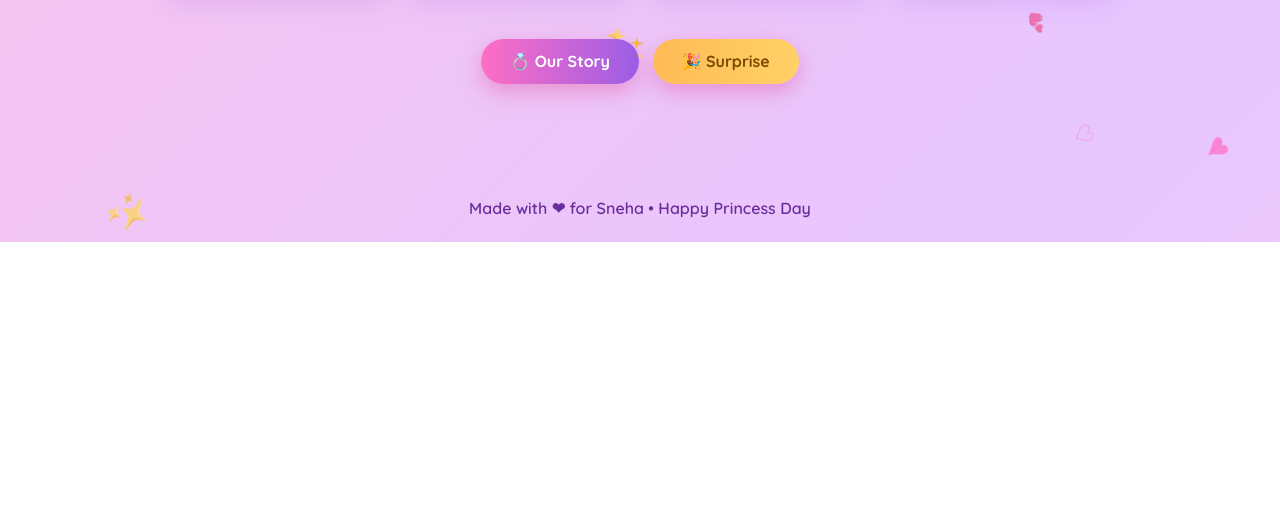
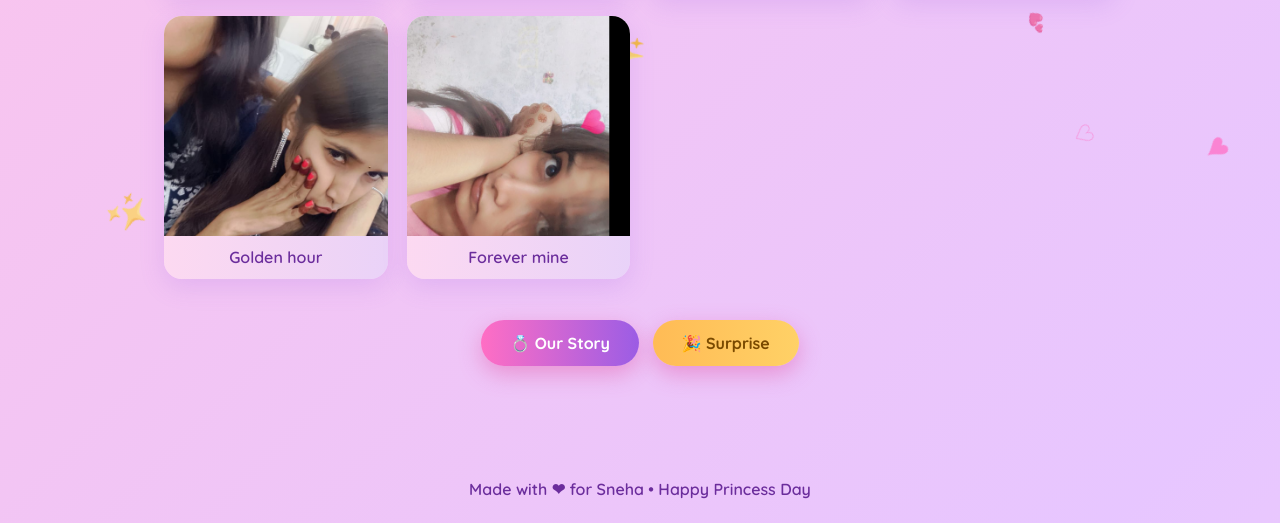
Before and after one commit to anishgotnomed/princess-day-sneha, a plain HTML site: page gallery.html in a window 1280 px wide. Shown: the part 559-1082 px from the top of the page. Before the commit the page ends 801 px from the top, so only its background shows below. Drawn offline with Linux system fonts and the light colour scheme.

Commit message:
Gallery: all 7 unique photos, face-cropped; surprise image restored to original

```diff
--- a/gallery.html
+++ b/gallery.html
@@ -45,11 +45,13 @@
       2: 'My favourite smile',
       3: 'Golden girl',
       4: 'Princess in pink',
-      5: 'Sunshine'
+      5: 'Sunshine',
+      6: 'Golden hour',
+      7: 'Forever mine'
     };
     (function buildGallery() {
       const grid = document.getElementById('grid');
-      for (let i = 2; i <= 5; i++) {
+      for (let i = 2; i <= 7; i++) {
         const item = document.createElement('div');
         item.className = 'g-item';
         const img = document.createElement('img');
```
Also changed, not shown: images/pic1.jpg, images/pic2.jpg, images/pic3.jpg, images/pic4.jpg, images/pic5.jpg, images/pic6.jpg (added), images/pic7.jpg (added), 1 other file.
